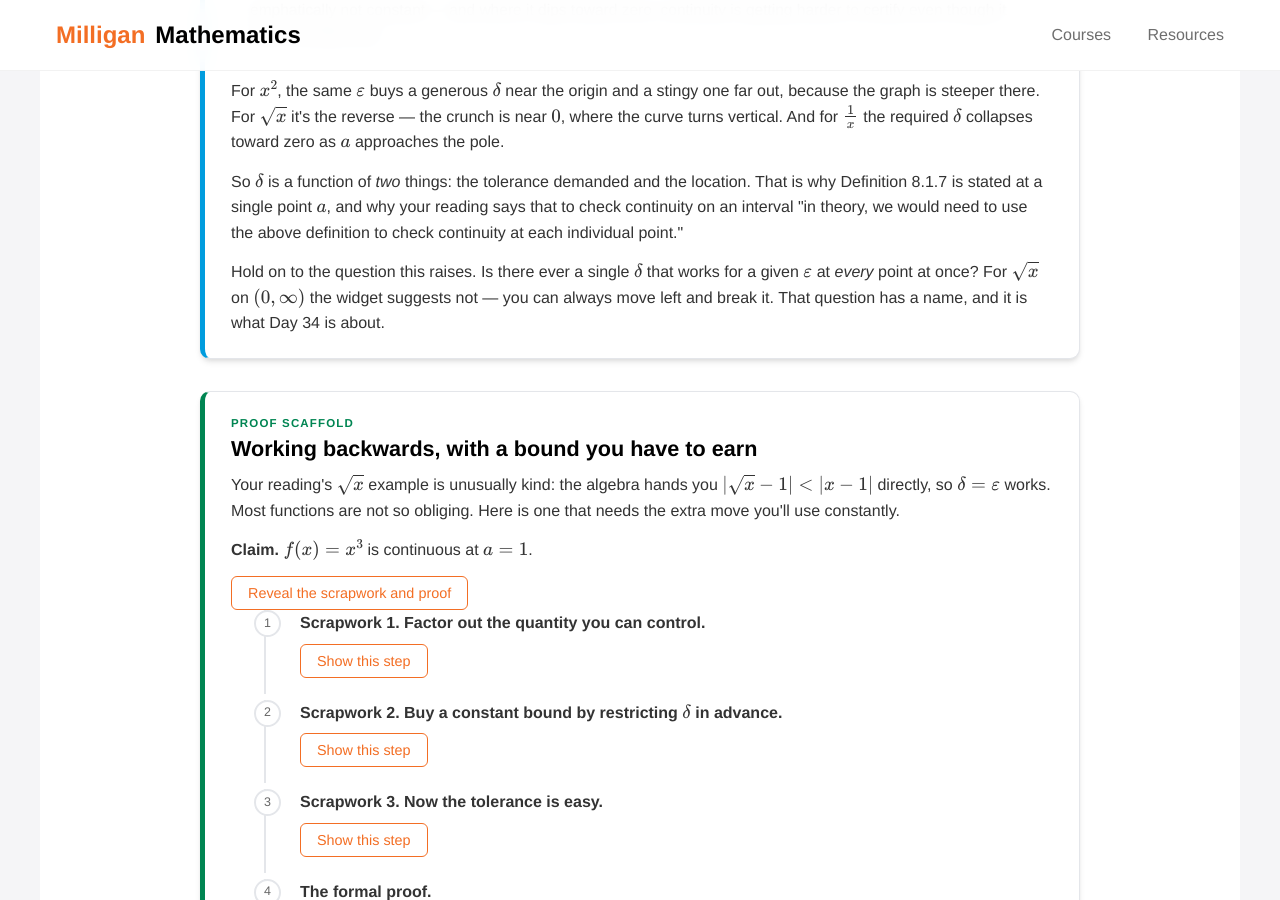
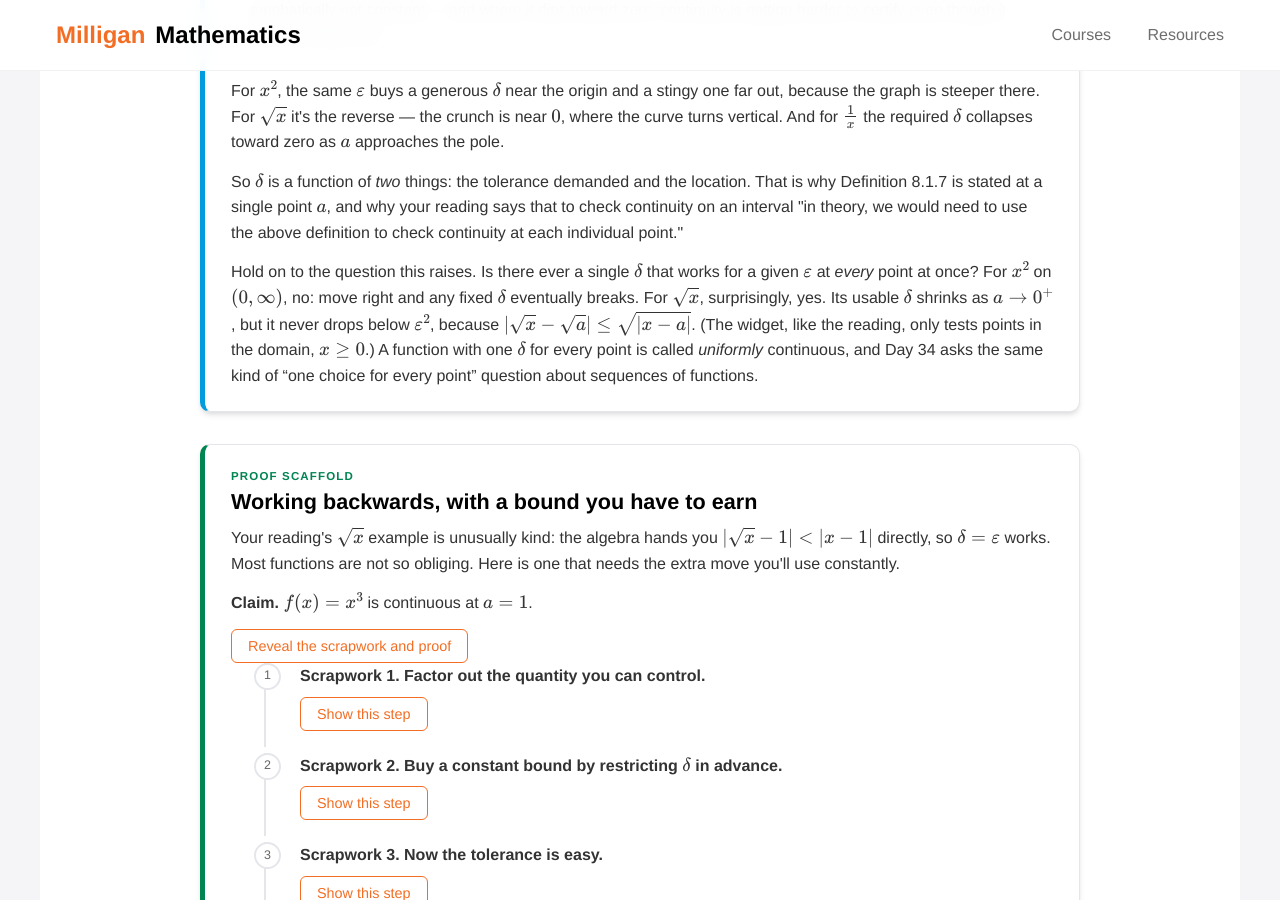
Before and after one commit to milligan-mathematics/courses, a Jekyll site: the page built from 411/day-23.md, in a window 1280 px wide and 900 px high, scrolled down 1105 px. Built offline with Jekyll 4.4.1, drawn with Linux system fonts in a browser that asks for light colours; some of the changed text lies outside the part shown.

Commit message:
411 Day 23 page: sqrt(x) does have one delta for every point (eps^2); the widget now tests only points in the domain
The page said no single delta works for sqrt(x) on (0, inf) because the widget counted x < 0 as a failure. The reading
restricts to the domain (after 8.1.11), and |sqrt x - sqrt a| <= sqrt|x - a| gives delta = eps^2 everywhere. Bring-to-class
question 2 reworded to match.

Co-Authored-By: Claude Opus 5.5 <noreply@anthropic.com>

```diff
--- a/411/day-23.md
+++ b/411/day-23.md
@@ -42,8 +42,12 @@ reading: "Section 8.1, Examples 8.1.10 and 8.1.14, and the Halmos quotation"
     interval "in theory, we would need to use the above definition to check continuity at each individual point."</p>
 
   <p>Hold on to the question this raises. Is there ever a single \(\delta\) that works for a given \(\varepsilon\) at
-    <em>every</em> point at once? For \(\sqrt x\) on \((0,\infty)\) the widget suggests not &mdash; you can always
-    move left and break it. That question has a name, and it is what Day 34 is about.</p>
+    <em>every</em> point at once? For \(x^2\) on \((0,\infty)\), no: move right and any fixed \(\delta\) eventually
+    breaks. For \(\sqrt x\), surprisingly, yes. Its usable \(\delta\) shrinks as \(a \to 0^+\), but it never drops
+    below \(\varepsilon^2\), because \(|\sqrt x - \sqrt a| \le \sqrt{|x - a|}\). (The widget, like the reading, only
+    tests points in the domain, \(x \ge 0\).) A function with one \(\delta\) for every point is called
+    <em>uniformly</em> continuous, and Day 34 asks the same kind of &ldquo;one choice for every point&rdquo; question
+    about sequences of functions.</p>
 </div>
 
 <div class="act scaffold">
@@ -253,9 +257,8 @@ reading: "Section 8.1, Examples 8.1.10 and 8.1.14, and the Halmos quotation"
   <ol>
     <li>Run Halmos on the \(x^3\) proof. Where was \(a=1\) used? What changes at \(a = 100\)? Does the restriction
       \(\delta \le 1\) matter, or would \(\delta \le 10\) do just as well?</li>
-    <li>In the widget, \(\sqrt x\) needs an ever-smaller \(\delta\) as \(a \to 0^+\), while \(x^2\) needs an
-      ever-smaller \(\delta\) as \(a\) grows. Is there a function where one \(\delta\) works at every point for a given
-      \(\varepsilon\)?</li>
+    <li>In the widget, the usable \(\delta\) for \(\sqrt x\) shrinks as \(a \to 0^+\), and for \(x^2\) it shrinks
+      as \(a\) grows. For which of the two does it shrink all the way toward \(0\)? What about \(\frac1x\)?</li>
     <li>The proof never explains where \(7\) came from. Is that a defect in mathematical writing? What would be lost by
       including the scrapwork &mdash; and what would be gained?</li>
     <li>Both Chapter 6 and Chapter 8 definitions have the same quantifier shape. Write them side by side and identify
@@ -267,7 +270,7 @@ reading: "Section 8.1, Examples 8.1.10 and 8.1.14, and the Halmos quotation"
   (function () {
     var FNS = [
       { label: 'x²', f: function (x) { return x * x; }, lo: 0, hi: 4.2, ylo: -0.5, yhi: 18 },
-      { label: '√x', f: function (x) { return x > 0 ? Math.sqrt(x) : NaN; }, lo: 0, hi: 4.2, ylo: -0.2, yhi: 2.4 },
+      { label: '√x', f: function (x) { return x >= 0 ? Math.sqrt(x) : NaN; }, lo: 0, hi: 4.2, ylo: -0.2, yhi: 2.4 },
       { label: '1/x', f: function (x) { return x > 1e-9 ? 1 / x : NaN; }, lo: 0, hi: 4.2, ylo: -0.5, yhi: 12 },
       { label: 'x³', f: function (x) { return x * x * x; }, lo: 0, hi: 4.2, ylo: -1, yhi: 40 }
     ];
@@ -294,7 +297,8 @@ reading: "Section 8.1, Examples 8.1.10 and 8.1.14, and the Halmos quotation"
         var bad = false;
         [a + t, a - t].forEach(function (x) {
           var v = fn.f(x);
-          if (!isFinite(v) || Math.abs(v - fa) >= eps) bad = true;
+          if (!isFinite(v)) return;  // outside the domain: not tested (the reading's convention after 8.1.11)
+          if (Math.abs(v - fa) >= eps) bad = true;
         });
         if (bad) return t;
       }
```
